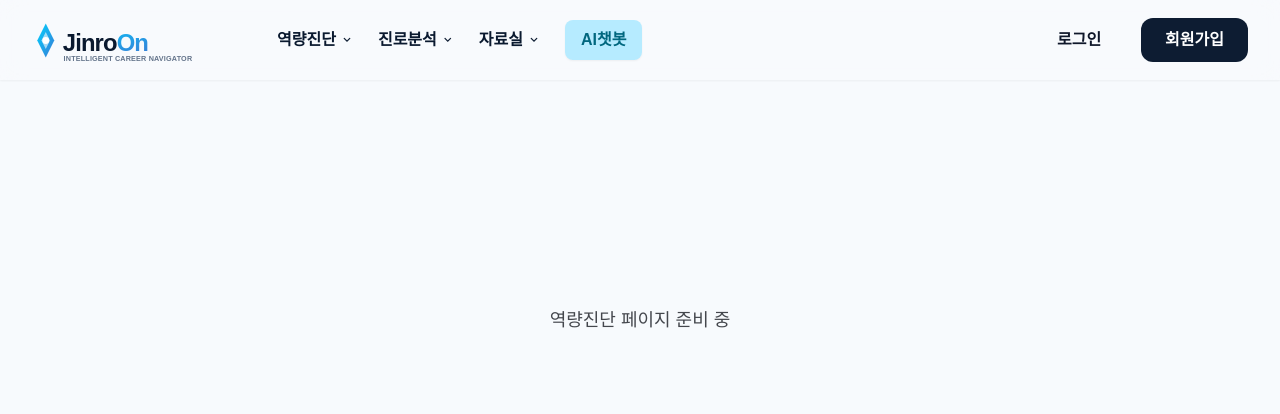
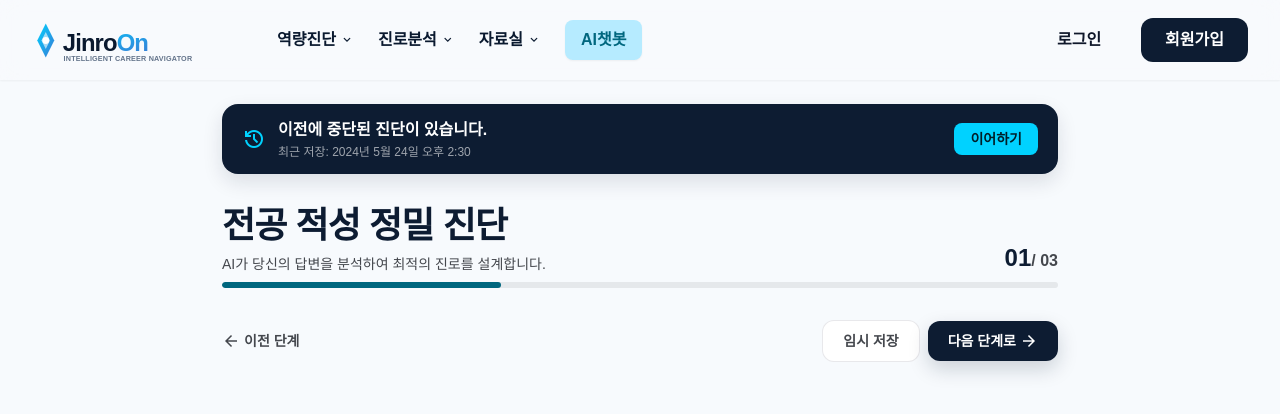
Before and after one commit to JinroOn/JOFE, a React (Vite) app: page /diagnosis in a window 1280 px wide. Shown: the top 414 px of the page. Built offline with nearby package versions, Linux system fonts and the light colour scheme; a web font is replaced by a local one.

Commit message:
전공 진단 페이지 라우트 및 기본 구조 추가

```diff
--- a/src/App.tsx
+++ b/src/App.tsx
@@ -6,6 +6,7 @@ import Login from './pages/Auth/Login';
 import Signup from './pages/Auth/Signup';
 import FindPassword from './pages/Auth/FindPassword';
 import MyPage from './pages/MyPage';
+import DiagnosisMajor from './pages/Diagnosis/Major';
 import LibraryNotice from './pages/Library/Notice';
 import LibraryContent from './pages/Library/Content';
 import LibraryContentDetail from './pages/Library/Content/Detail';
@@ -29,7 +30,7 @@ const AppLayout = () => {
           <Route path="/auth/login" element={<Login />} />
           <Route path="/auth/signup" element={<Signup />} />
           <Route path="/auth/find-password" element={<FindPassword />} />
-          <Route path="/diagnosis" element={<Placeholder name="역량진단" />} />
+          <Route path="/diagnosis" element={<DiagnosisMajor />} />
           <Route path="/analysis/*" element={<Placeholder name="진로분석" />} />
           <Route path="/library" element={<LibraryNotice />} />
           <Route path="/library/content" element={<LibraryContent />} />
--- /dev/null
+++ b/src/pages/Diagnosis/Major/index.tsx
@@ -0,0 +1,57 @@
+const DiagnosisMajor = () => {
+  return (
+    <div className="min-h-screen bg-surface">
+      <div className="max-w-[900px] mx-auto px-4 sm:px-8 pt-6 pb-16">
+        <div className="flex items-center justify-between gap-4 bg-primary-container text-white rounded-2xl px-5 py-3.5 mb-8 shadow-[0_8px_20px_rgba(13,28,50,0.12)]">
+          <div className="flex items-center gap-3 min-w-0">
+            <span className="material-symbols-outlined text-secondary-container shrink-0">history</span>
+            <div className="min-w-0">
+              <p className="font-semibold text-sm sm:text-base truncate">이전에 중단된 진단이 있습니다.</p>
+              <p className="text-xs text-white/60 mt-0.5">최근 저장: 2024년 5월 24일 오후 2:30</p>
+            </div>
+          </div>
+          <button className="shrink-0 px-4 py-1.5 bg-secondary-container text-on-secondary-fixed text-sm font-bold rounded-lg hover:opacity-90 transition-opacity">
+            이어하기
+          </button>
+        </div>
+
+        <div className="mb-8">
+          <div className="flex items-end justify-between mb-2">
+            <div>
+              <h1 className="text-3xl sm:text-4xl font-extrabold tracking-tight text-primary-container">
+                전공 적성 정밀 진단
+              </h1>
+              <p className="text-on-surface-variant text-sm mt-2">
+                AI가 당신의 답변을 분석하여 최적의 진로를 설계합니다.
+              </p>
+            </div>
+            <p className="text-2xl font-extrabold text-primary-container shrink-0">
+              01<span className="text-base font-bold text-on-surface-variant">/ 03</span>
+            </p>
+          </div>
+          <div className="h-1.5 w-full bg-surface-container-high rounded-full overflow-hidden">
+            <div className="h-full w-1/3 bg-secondary rounded-full" />
+          </div>
+        </div>
+
+        <div className="flex items-center justify-between gap-3">
+          <button className="flex items-center gap-1 text-sm font-semibold text-on-surface-variant hover:text-primary-container transition-colors">
+            <span className="material-symbols-outlined text-[18px]">arrow_back</span>
+            이전 단계
+          </button>
+          <div className="flex items-center gap-2">
+            <button className="px-5 py-2.5 text-sm font-bold text-on-surface-variant border border-outline-variant/40 bg-surface-container-lowest rounded-xl hover:bg-surface-container-low transition-colors">
+              임시 저장
+            </button>
+            <button className="flex items-center gap-1 px-5 py-2.5 text-sm font-bold text-white bg-primary-container rounded-xl shadow-[0_8px_20px_rgba(13,28,50,0.18)] hover:opacity-90 transition-opacity">
+              다음 단계로
+              <span className="material-symbols-outlined text-[18px]">arrow_forward</span>
+            </button>
+          </div>
+        </div>
+      </div>
+    </div>
+  );
+};
+
+export default DiagnosisMajor;
```
